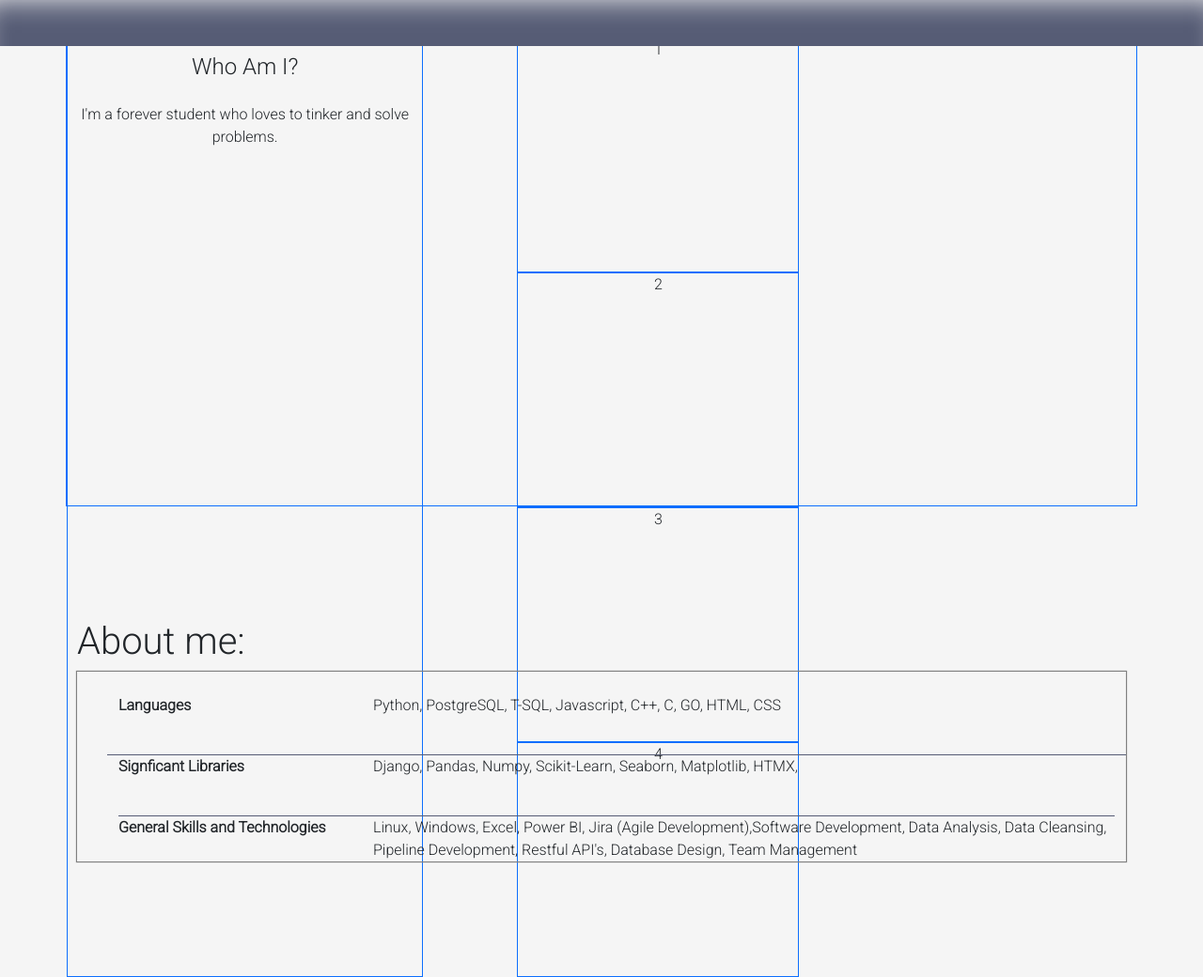
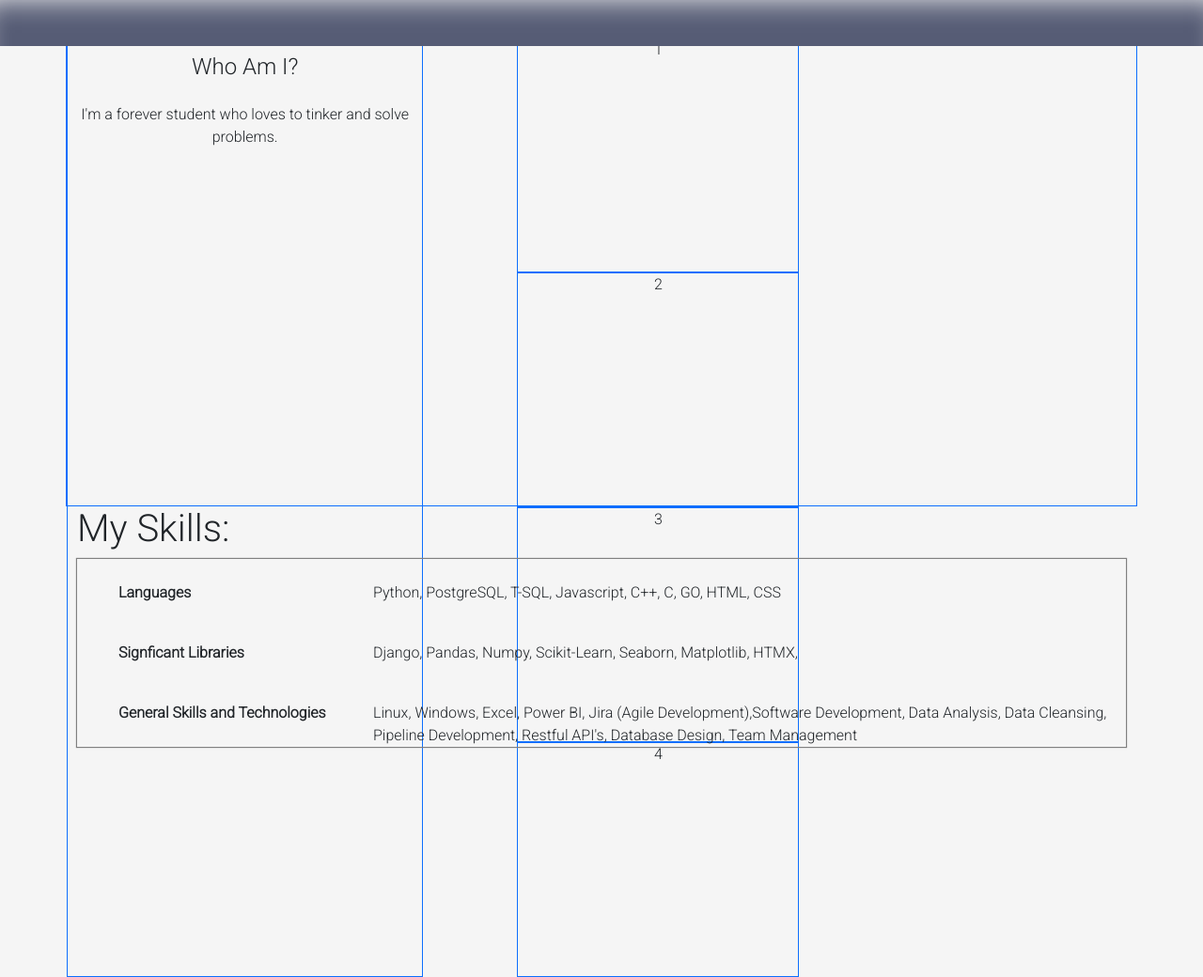
Before and after one commit to SeanP94/SeansPortfolio, a Django app: page / in a window 1280 px wide. Shown: the part 751-1791 px from the top of the page at 94% size. Run offline with Django 5.2, Linux system fonts and the light colour scheme; some libraries are stand-ins or nearby versions.

Commit message:
Fixed the layout so its working correctly (besides resizing) now

```diff
--- a/core/core/settings.py
+++ b/core/core/settings.py
@@ -37,7 +37,6 @@ INSTALLED_APPS = [
     'django.contrib.sessions',
     'django.contrib.messages',
     'django.contrib.staticfiles',
-    'todoapp',
     'myblog',
 ]
 
--- a/core/core/static/main.css
+++ b/core/core/static/main.css
@@ -101,25 +101,9 @@ body {
     background-color: whitesmoke;
     /* background: radial-gradient(circle, rgba(255,255,255,1) 50%, rgba(204,204,217,1) 100%); */
     /* background: radial-gradient(circle, rgba(24,13,38,1) 50%, rgba(24,13,38,1) 100%); */
+    overflow-y: scroll;
 }
 
-.mainCode {
-    /* On change for height, change this to navbar.html's navbar equal to  (navbar-height - 100) # 100 - 5 Curr. */
-    height: 92vh;
-    color: #1c1c1c;
-}
-
-
-
-
-/* Previous */
-
-
-.todoMain {
-    padding-top: 14vh;
-    /* Solve the slight border, since about 10px is allocated to html and body tag. */
-    height: calc(20vh - 10px);
-}
 
 
 .nav {
@@ -129,7 +113,7 @@ body {
 
 .bLine {
     padding-bottom: 40px;
-    border-bottom: 1px solid #565c75;
+    /* border-bottom: 1px solid #565c75; */
 }
 
 .notifyBox {
@@ -147,7 +131,7 @@ body {
 }
 
 .bottomBorder {
-    position: absolute;
+    position: fixed;
     bottom: 0px;
     height: 50px;
     width: 100%;
--- a/core/core/templates/homepage.html
+++ b/core/core/templates/homepage.html
@@ -6,9 +6,9 @@
 
 {% block body %}
 
-<div class="text-center">
-    <div class="img-fluid" id="banner">
-        <div class="container">
+<div class="text-center ">
+    <div class="img-fluid " id="banner">
+        <div class="container ">
             <div class="row intro">
                 <div class=" glass-bg col-7">
                     <div class =" intro-about-me">
@@ -61,8 +61,8 @@
     </div>
 
     <!-- TODO: This should be a bit more stylized. And have toggle boxes using VUe.js -->
-    <div class="container" id="homepage" style="position:relative; top:120px;">
-        <h1 class="text-start">About me:</h1>
+    <div class="container" id="homepage">
+        <h1 class="text-start">My Skills:</h1>
         <!-- Insert here the state of the website... -->
         {% include "aboutMe.html" %}
     </div>
```
